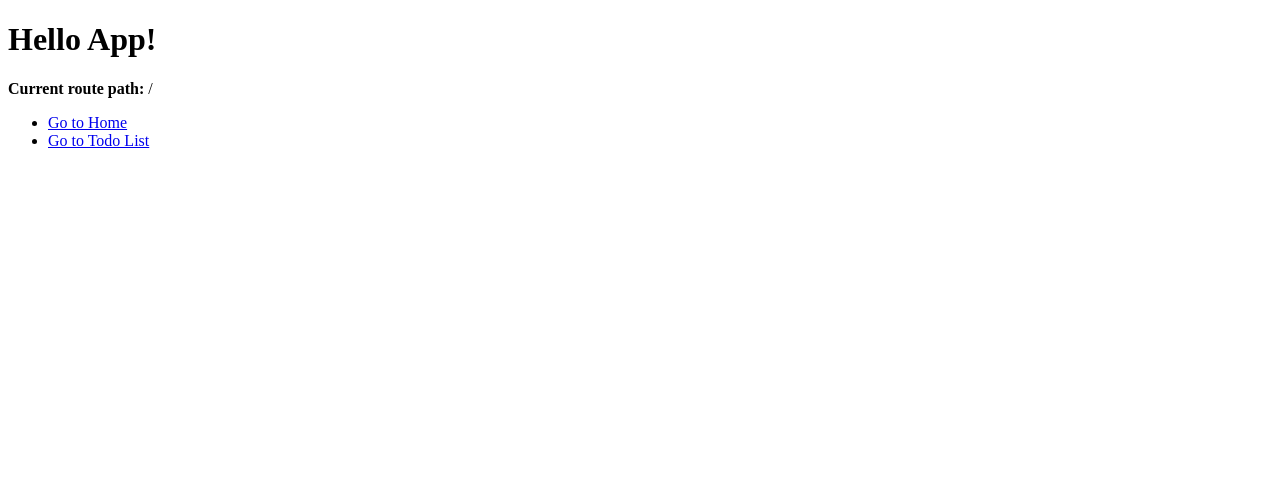
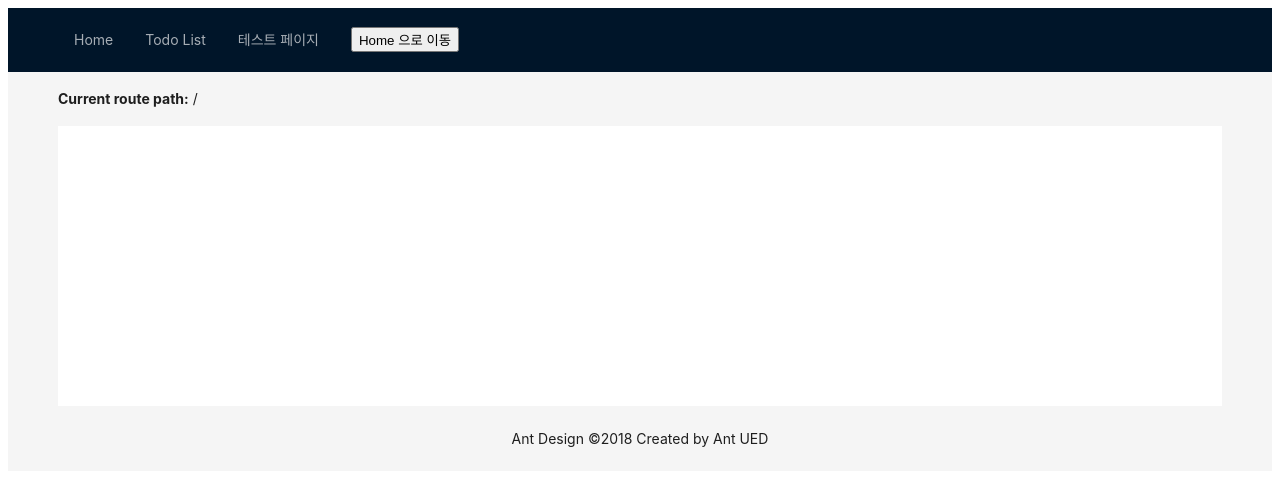
Before and after one commit to ssong94/vue3-todo-list, a Vue app: page / in a window 1280 px wide. Shown: the top 486 px of the page. Built offline with nearby package versions, Linux system fonts and the light colour scheme.

Commit message:
add: header, footer layout 추가

```diff
--- a/src/App.vue
+++ b/src/App.vue
@@ -1,19 +1,69 @@
 <template>
-  <h1>Hello App!</h1>
-  <p>
-    <strong>Current route path:</strong> {{ $route.fullPath }}
-  </p>
-  <nav>
-    <ul>
-      <li>
-    <RouterLink to="/home">Go to Home</RouterLink>
-      </li>
-      <li>
-    <RouterLink to="/todo-list">Go to Todo List</RouterLink>
-      </li>
-    </ul>
-  </nav>
-  <main>
-    <RouterView />
-  </main>
+
+  <div id="app">
+  <a-layout class="layout">
+  <HeaderView />
+
+    <a-layout-content style="padding: 0 50px">
+      <a-breadcrumb style="margin: 16px 0">
+
+        <a-breadcrumb-item>
+          <strong>Current route path:</strong> {{ $route.fullPath }}
+        </a-breadcrumb-item>
+      </a-breadcrumb>
+      <div :style="{ background: '#fff', padding: '24px', minHeight: '280px' }">
+        <RouterView />
+      </div>
+    </a-layout-content>
+
+
+  <FooterView />
+
+  </a-layout>
+
+  </div>
 </template>
+
+<script setup>
+</script>
+
+
+<script>
+
+import HeaderView from '@/components/views/layout/HeaderView.vue'
+import FooterView from '@/components/views/layout/FooterView.vue'
+
+
+export default {
+  components: {
+    HeaderView
+    , FooterView
+  },
+
+}
+
+
+</script>
+
+<style>
+.site-layout-content {
+  min-height: 280px;
+  padding: 24px;
+  background: #fff;
+}
+#components-layout-demo-top .logo {
+  float: left;
+  width: 120px;
+  height: 31px;
+  margin: 16px 24px 16px 0;
+  background: rgba(255, 255, 255, 0.3);
+}
+.ant-row-rtl #components-layout-demo-top .logo {
+  float: right;
+  margin: 16px 0 16px 24px;
+}
+
+[data-theme='dark'] .site-layout-content {
+  background: #141414;
+}
+</style>
--- /dev/null
+++ b/src/components/views/layout/FooterView.vue
@@ -0,0 +1,5 @@
+<template>
+  <a-layout-footer style="text-align: center">
+    Ant Design ©2018 Created by Ant UED
+  </a-layout-footer>
+</template>
--- /dev/null
+++ b/src/components/views/layout/HeaderView.vue
@@ -0,0 +1,37 @@
+<template>
+
+  <a-layout-header>
+    <div class="logo"/>
+    <a-menu
+        v-model:selectedKeys="selectedKeys"
+        theme="dark"
+        mode="horizontal"
+        :style="{ lineHeight: '64px' }"
+    >
+      <a-menu-item>
+        <RouterLink to="home">Home</RouterLink>
+      </a-menu-item>
+      <a-menu-item key="2">
+        <RouterLink to="todo-list">Todo List</RouterLink>
+      </a-menu-item>
+      <a-menu-item key="3">
+        <RouterLink to="test">테스트 페이지</RouterLink>
+      </a-menu-item>
+      <a-menu-item key="3">
+      <button @click="movePage('/')">Home 으로 이동</button>
+      </a-menu-item>
+    </a-menu>
+  </a-layout-header>
+
+
+</template>
+
+
+<script setup>
+import {useRouter} from 'vue-router'
+
+const router = useRouter()
+const movePage = (uri) => {
+  router.push(uri)
+}
+</script>
```
